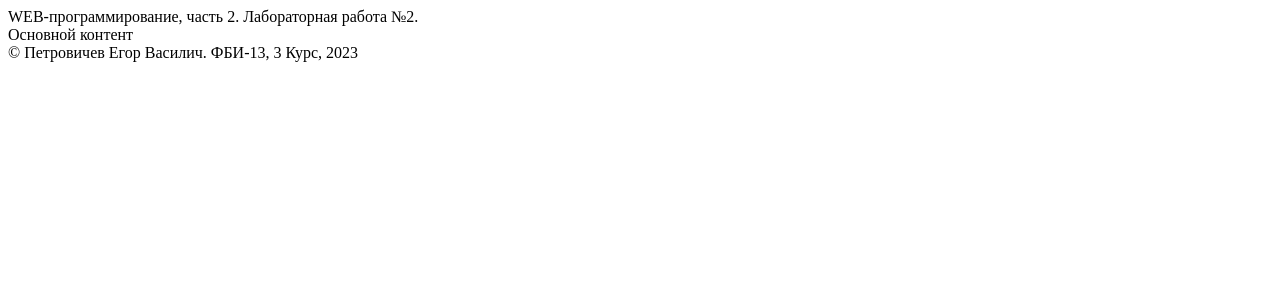
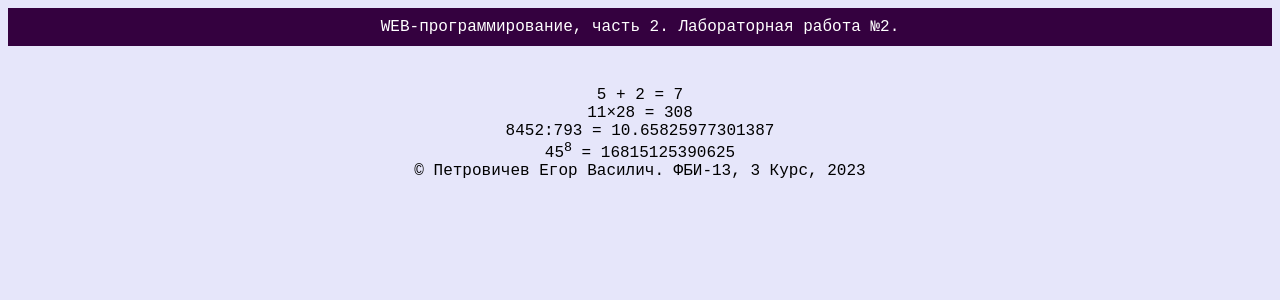
Before and after one commit to Helsey07/Web-Programming-labs-2-well, a Flask app: page /lab2/example in a window 1280 px wide. Shown: the top 300 px of the page. Run offline with Flask 3, Linux system fonts and the light colour scheme.

Commit message:
Подключение стилей

```diff
--- /dev/null
+++ b/static/main.css
@@ -0,0 +1,18 @@
+body{
+    text-align:center;
+    background:#e6e6fa;
+    font-family: 'Courier New', Courier, monospace;
+  }
+
+div{
+    text-align: justify;
+    text-indent: 30px;
+    margin-bottom: 30px;
+}
+
+header{
+    background-color: #34013f;
+    margin-bottom: 40px;
+    padding: 10px;
+    color: white;
+}
--- a/templates/example.html
+++ b/templates/example.html
@@ -4,6 +4,7 @@
     <meta charset="UTF-8">
     <meta name="viewport" content="width=device-width, initial-scale=1.0">
     <title>Петровичев Егор Васильевич. {{ number_lab }}</title>
+    <link rel="stylesheet" href="{{url_for('static', filename='main.css') }}">
 </head>
 <body>
     <header>
@@ -11,7 +12,11 @@
     </header>
 
     <main>
-        Основной контент
+        5 + 2 = {{5 + 2}}<br>
+        11×28 = {{11*28}}<br>
+        8452:793 = {{8452/793}}<br>
+        45<sup>8</sup> = {{45**8}} <br>
+
     </main>
 
     <footer>
```
